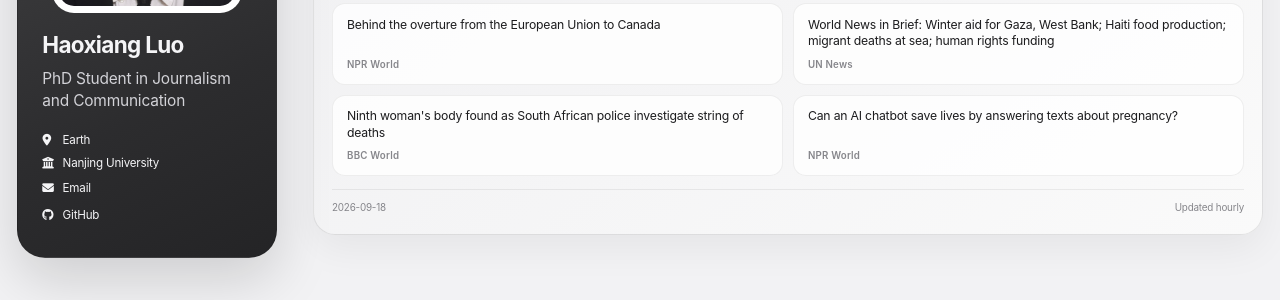
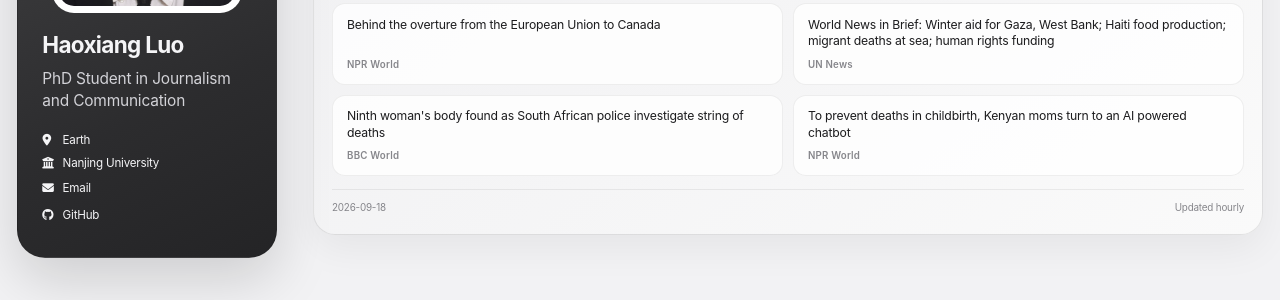
Before and after one commit to HaoxiangLuo/HaoxiangLuo.github.io, a Jekyll site: the page built from _pages/about.md, in a window 1280 px wide and 900 px high, scrolled down 268 px. Shown: the part 382-682 px from the top of the window. Built offline with Jekyll 4.4.1, drawn with Linux system fonts in a browser that asks for light colours; a style sheet for code colours, icons or effects is not loaded.

Commit message:
Update daily news 2026-09-18

```diff
--- a/_data/daily_news.json
+++ b/_data/daily_news.json
@@ -1,5 +1,5 @@
 {
-  "updated_at": "2026-09-18T09:23:20+08:00",
+  "updated_at": "2026-09-18T10:26:12+08:00",
   "days": [
     {
       "date": "2026-09-18",
@@ -25,7 +25,7 @@
           "url": "https://www.bbc.co.uk/news/articles/cqx2zgk8k8xvo?at_medium=RSS&at_campaign=rss"
         },
         {
-          "title": "Can an AI chatbot save lives by answering texts about pregnancy?",
+          "title": "To prevent deaths in childbirth, Kenyan moms turn to an AI powered chatbot",
           "source": "NPR World",
           "url": "https://www.npr.org/2026/09/17/nx-s1-5962840/artificial-intelligence-ai-chatbot-pregnancy-maternal-health"
         },
```
